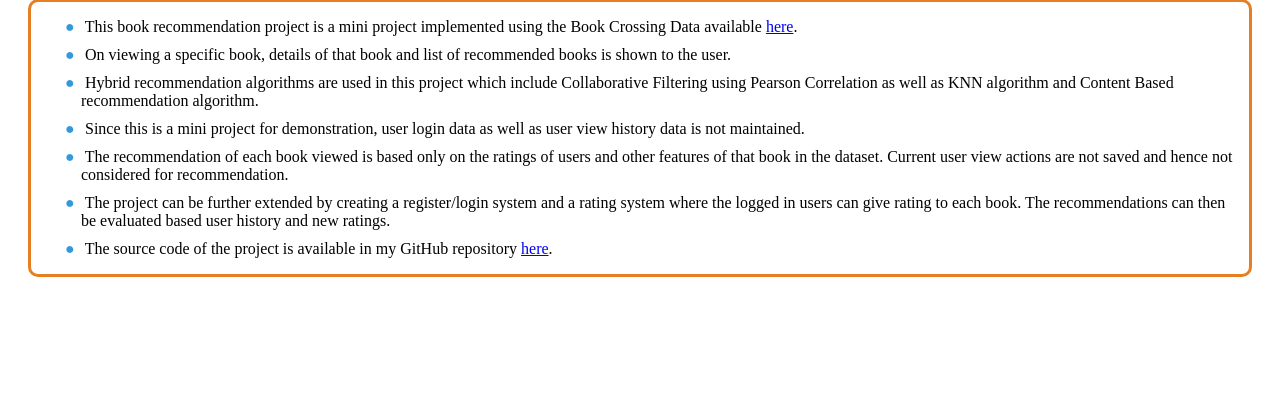
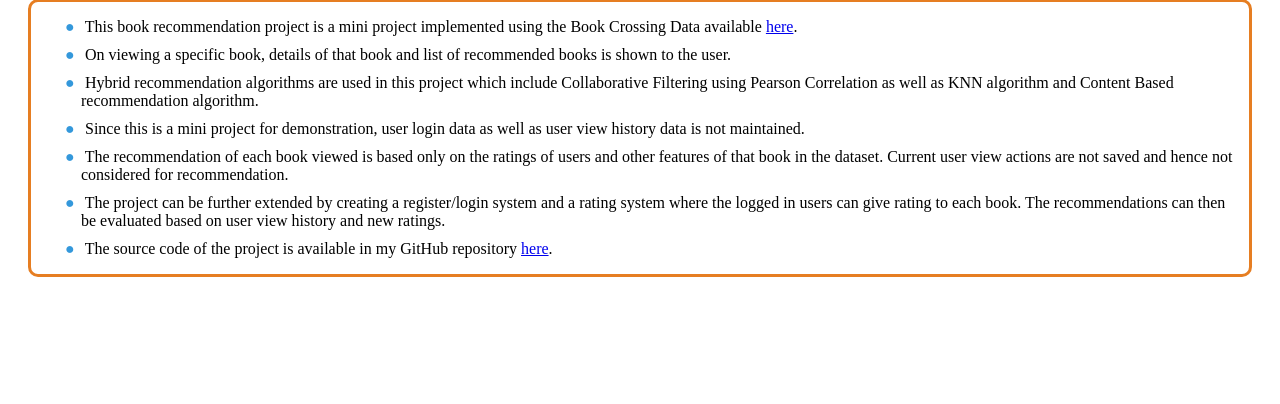
Before and after one commit to AnkitaKar1998/Book_Recommendation_System, a Python web app: template templates/about.html in a window 1280 px wide. Shown: the part 216-620 px from the top of the page. Run offline with Jinja, Linux system fonts and the light colour scheme; the template is opened without the code that fills it, so the values that code supplies are empty; some libraries are stand-ins or nearby versions.

Commit message:
changes in readme

```diff
--- a/templates/about.html
+++ b/templates/about.html
@@ -57,7 +57,7 @@
                     <li class='list_item'> Hybrid recommendation algorithms are used in this project which include Collaborative Filtering using Pearson Correlation as well as KNN algorithm and Content Based recommendation algorithm.  </li>
                     <li class='list_item'> Since this is a mini project for demonstration, user login data as well as user view history data is not maintained. </li>
                     <li class='list_item'> The recommendation of each book viewed is based only on the ratings of users and other features of that book in the dataset. Current user view actions are not saved and hence not considered for recommendation. </li>
-                    <li class='list_item'> The project can be further extended by creating a register/login system and a rating system where the logged in users can give rating to each book. The recommendations can then be evaluated based user history and new ratings. </li>
+                    <li class='list_item'> The project can be further extended by creating a register/login system and a rating system where the logged in users can give rating to each book. The recommendations can then be evaluated based on user view history and new ratings. </li>
                     <li class='list_item'> The source code of the project is available in my GitHub repository <a href='https://github.com/AnkitaKar1998/Book_Recommendation_System'> here</a>.</li>
                 </ul>
             </div>
```
Also changed, not shown: README.md.
